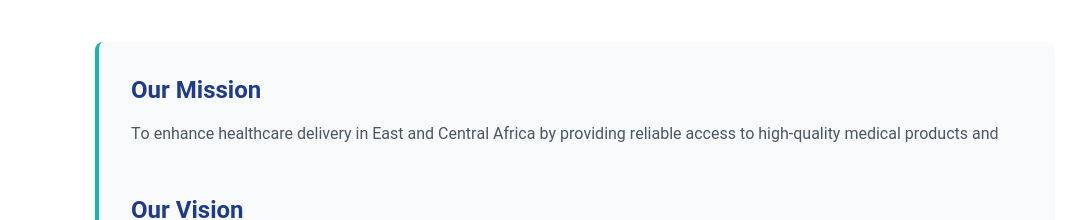
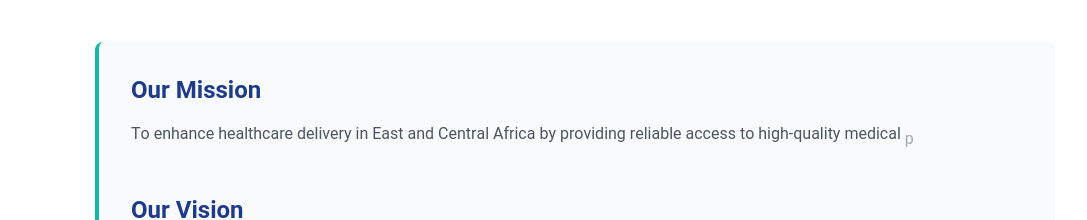
Before and after one commit to jansencodez/nitibuhealthcare, a Next.js app: page /about in a window 1280 px wide. Shown: the part 1580-1800 px from the top of the page, without its empty margins (193-1280 px from the left). Built offline with nearby package versions, Linux system fonts and the light colour scheme.

Commit message:
update: animated text

```diff
--- a/app/about/page.tsx
+++ b/app/about/page.tsx
@@ -222,16 +222,25 @@ const InitiativesSection = () => {
 const MissionVisionSection = () => {
   const { theme } = useTheme();
 
-  // Animation variants for typing effect
-  const typingVariants = {
+  // Animation variants
+  const containerVariants = {
     hidden: { opacity: 0 },
-    visible: (i: number) => ({
+    visible: {
       opacity: 1,
       transition: {
-        delay: i * 0.05, // Staggered delay based on character index
-        duration: 0.1,
+        staggerChildren: 0.05,
+        when: "beforeChildren",
       },
-    }),
+    },
+  };
+
+  const characterVariants = {
+    hidden: { opacity: 0, y: 10 },
+    visible: {
+      opacity: 1,
+      y: 0,
+      transition: { duration: 0.1 },
+    },
   };
 
   // Split text into characters for animation
@@ -239,12 +248,9 @@ const MissionVisionSection = () => {
     return text.split("").map((char, index) => (
       <motion.span
         key={index}
+        variants={characterVariants}
+        className="inline-block"
         custom={index}
-        variants={typingVariants}
-        initial="hidden"
-        whileInView="visible"
-        viewport={{ once: true, margin: "-20% 0px -20% 0px" }}
-        className="inline-block"
       >
         {char === " " ? "\u00A0" : char}
       </motion.span>
@@ -255,9 +261,10 @@ const MissionVisionSection = () => {
     <section className="py-16 px-4 md:px-8">
       <div className="max-w-6xl mx-auto">
         <motion.div
-          initial={{ opacity: 0 }}
-          whileInView={{ opacity: 1 }}
-          viewport={{ once: true }}
+          initial="hidden"
+          whileInView="visible"
+          viewport={{ once: true, margin: "0px 0px -10% 0px" }}
+          variants={containerVariants}
           className={`p-8 rounded-lg border-l-4 ${
             theme === "dark"
               ? "bg-gray-800 border-teal-400"
@@ -265,7 +272,9 @@ const MissionVisionSection = () => {
           }`}
         >
           <div className="space-y-6">
-            <div>
+            <motion.div variants={{}}>
+              {" "}
+              {/* Empty variants for child */}
               <h2
                 className={`text-2xl font-bold mb-4 ${
                   theme === "dark" ? "text-gray-100" : "text-blue-900"
@@ -277,14 +286,7 @@ const MissionVisionSection = () => {
                 className={`${
                   theme === "dark" ? "text-gray-300" : "text-gray-600"
                 }`}
-                initial="hidden"
-                whileInView="visible"
-                viewport={{ once: true }}
-                variants={{
-                  visible: {
-                    transition: { staggerChildren: 0.05 },
-                  },
-                }}
+                variants={containerVariants}
               >
                 {renderAnimatedText(
                   "To enhance healthcare delivery in East and Central Africa by " +
@@ -292,8 +294,11 @@ const MissionVisionSection = () => {
                     "services, fostering innovation, and ensuring affordability for all."
                 )}
               </motion.p>
-            </div>
-            <div>
+            </motion.div>
+
+            <motion.div variants={{}}>
+              {" "}
+              {/* Empty variants for child */}
               <h2
                 className={`text-2xl font-bold mb-4 ${
                   theme === "dark" ? "text-gray-100" : "text-blue-900"
@@ -305,21 +310,14 @@ const MissionVisionSection = () => {
                 className={`${
                   theme === "dark" ? "text-gray-300" : "text-gray-600"
                 }`}
-                initial="hidden"
-                whileInView="visible"
-                viewport={{ once: true }}
-                variants={{
-                  visible: {
-                    transition: { staggerChildren: 0.05 },
-                  },
-                }}
+                variants={containerVariants}
               >
                 {renderAnimatedText(
                   "To create an integrated healthcare network that transforms " +
                     "medical care in emerging markets."
                 )}
               </motion.p>
-            </div>
+            </motion.div>
           </div>
         </motion.div>
       </div>
--- a/app/catalog/layout.tsx
+++ b/app/catalog/layout.tsx
@@ -24,14 +24,14 @@ export default function CatalogLayout({ children }: CatalogLayoutProps) {
         <div className="flex flex-col min-h-screen">
           <main className="flex-1">
             {/* Changed top value and added margin-top */}
-            <section className="sticky top-14 z-40 mt-16 bg-gradient-to-b from-green-800/30 to-transparent backdrop-blur-sm rounded-b-xl">
+            <section className="sticky top-14 lg:top-0 z-40 mt-16 lg:mt-0 bg-gradient-to-b from-green-800/30 to-transparent backdrop-blur-sm rounded-b-xl">
               <div className="max-w-7xl mx-auto px-4 md:px-8 py-2">
                 <SearchBar />
               </div>
             </section>
 
             {/* Added margin-top to account for header */}
-            <div className="max-w-7xl mx-auto px-4 md:px-8 pb-8 mt-4">
+            <div className="max-w-7xl mx-auto px-4 md:px-8 pb-8 mt-4 ">
               <motion.div
                 initial={{ opacity: 0 }}
                 animate={{ opacity: 1 }}
```
